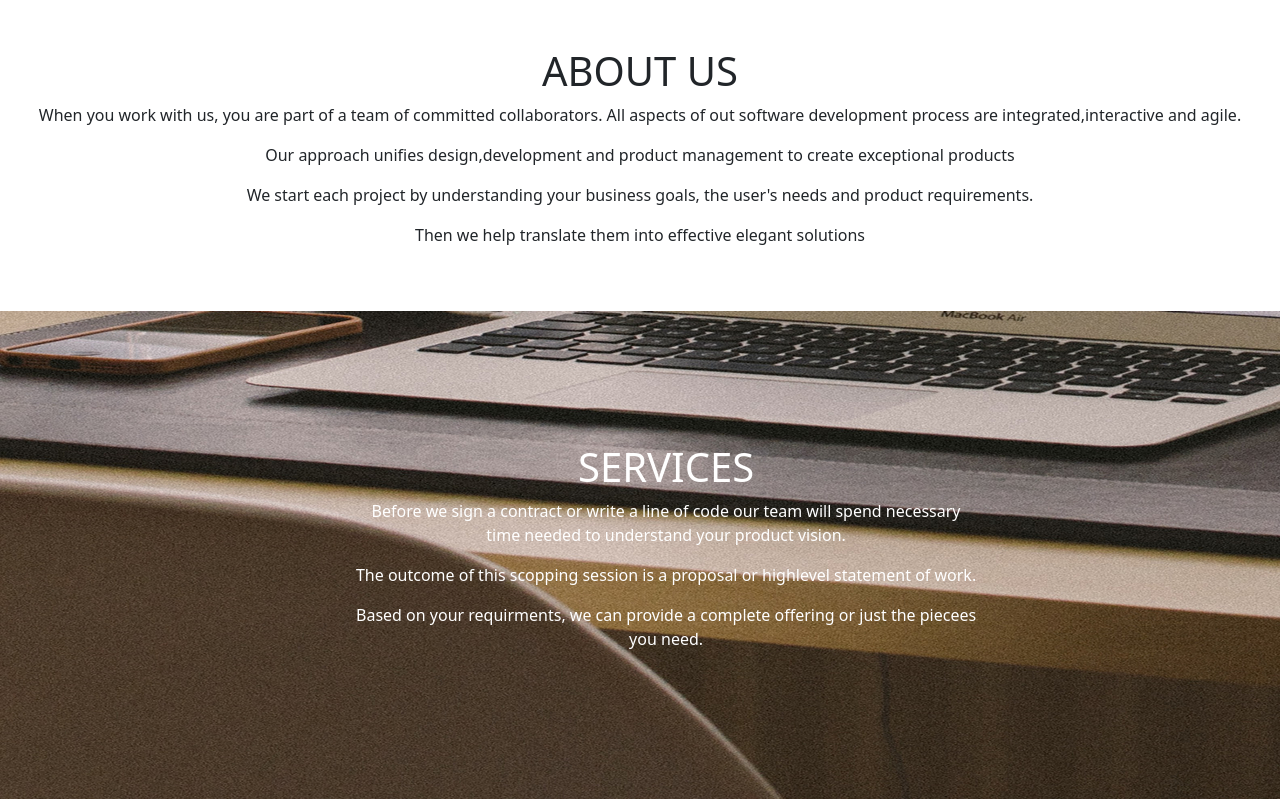
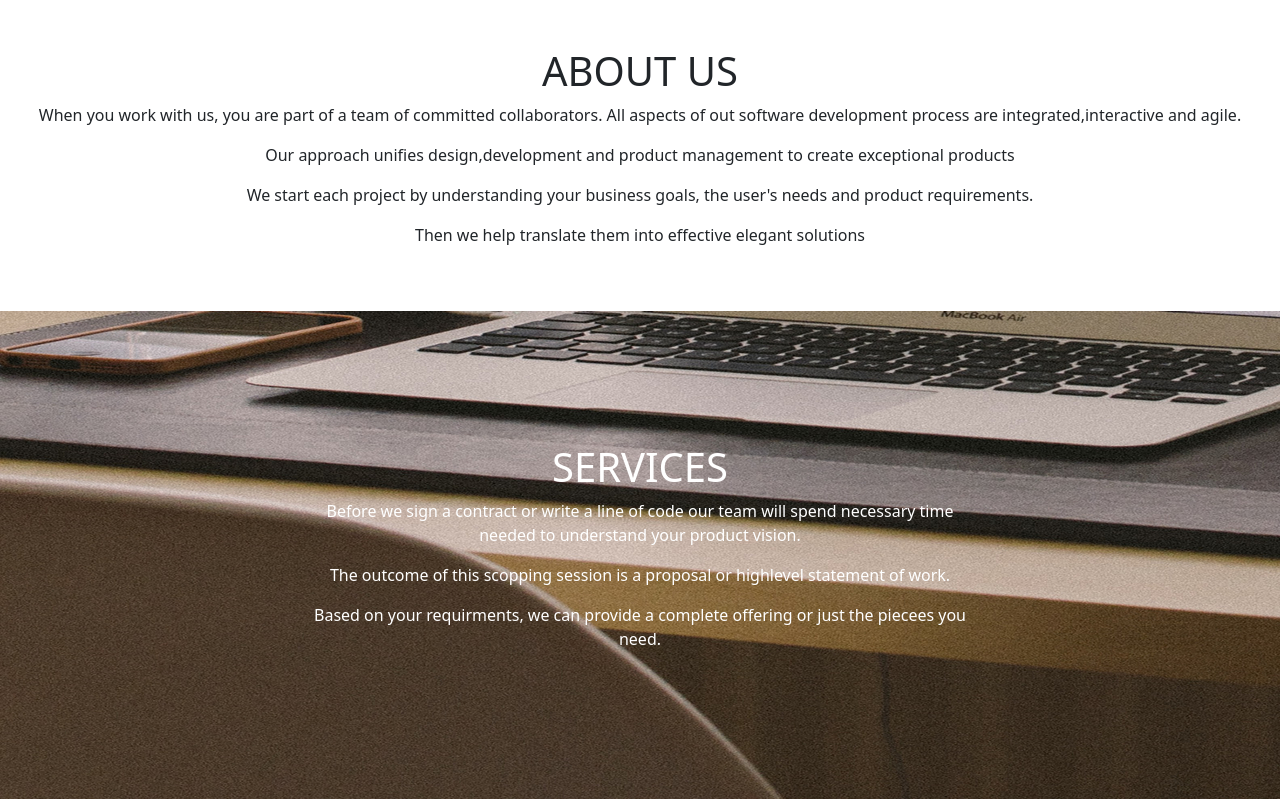
Before and after one commit to vokumu/Delani, a plain HTML site: page index.html in a window 1280 px wide. Shown: the part 1072-1871 px from the top of the page. Drawn offline with Linux system fonts and the light colour scheme.

Commit message:
added the services style modification

```diff
--- a/css/styles.css
+++ b/css/styles.css
@@ -25,6 +25,6 @@ margin-top: 8rem;
 .services-content {
 position: absolute;
 top:50%;
-left: 52%;
+left: 50%;
 transform: translate(-50%, -50%);
 }
```
